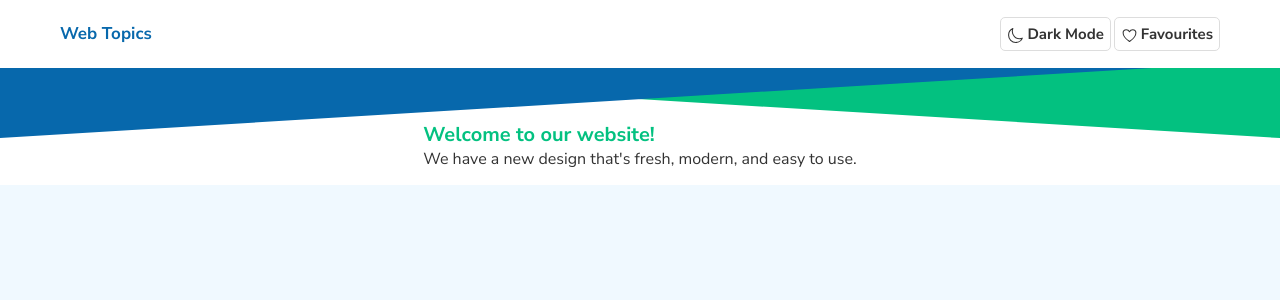
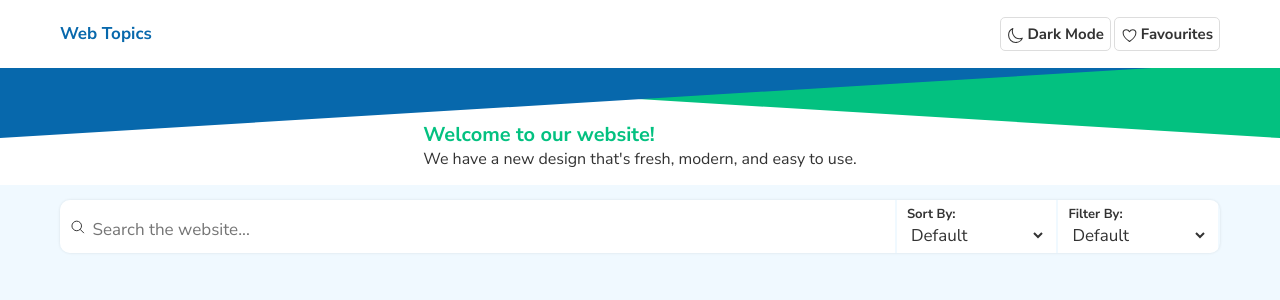
Before and after one commit to seba-salahat5/Topics-Website-React, a React (Create React App) app: page / in a window 1280 px wide. Both pictures are taken after a click on the button "Dark Mode". Shown: the top 300 px of the page. Built offline with nearby package versions, Linux system fonts and the light colour scheme.

Commit message:
Main Line

```diff
--- /dev/null
+++ b/src/components/SearchFieldComonent.js
@@ -0,0 +1,43 @@
+import * as React from 'react';
+import styled from 'styled-components';
+import { IonIcon } from '@ionic/react';
+import { searchOutline } from 'ionicons/icons';
+
+
+const SearchBar = styled.span`
+width: 90%;
+display: flex;
+justify-content: space-around;
+align-items: baseline;
+padding: 5px 10px 5px 10px;
+margin-right: 2px;
+color: #333333;
+background-color: #FFFFFF;
+
+@media screen and (max-width: 547px) {
+    width: 100%;
+}
+`;
+
+const StyledIcon = styled(IonIcon)`
+vertical-align: middle;
+padding-top: 14px;
+padding-right: 5px;
+`;
+
+const StyledInput = styled.input`
+width: 100%;
+height: 100%;
+border: 0px;
+font-size: 17px;
+outline: none;
+`;
+
+export default function SearchFieldComonent() {
+    return (
+        <SearchBar>
+            <StyledIcon icon={searchOutline}/>
+            <StyledInput type="text" id="SearchInput" placeholder="Search the website..."/>
+        </SearchBar>
+    );
+}
--- /dev/null
+++ b/src/components/SelectComponent.js
@@ -0,0 +1,38 @@
+import * as React from 'react';
+import styled from 'styled-components';
+
+
+const Dropdown = styled.div`
+padding: 5px 10px 5px 10px;
+margin-right: 2px;
+color: #333333;
+background-color: #FFFFFF;
+width: 100%;
+border: 0px;
+font-size: 13px;
+font-weight: bolder;
+`;
+
+const Select = styled.select`
+color: #333333;
+background-color: #FFFFFF;
+width: 100%;
+border: 0px;
+font-size: 17px;
+`;
+
+export default function SelectComponent({ type, options }) {
+    const id = `${type}Options`;
+    return (
+        <Dropdown>
+            <label htmlFor={id}>{type} By:</label>
+            <Select id={id}>
+                {options.map((option) => (
+                    <option key={options.indexOf(option)}  value={option}>
+                        {option}
+                    </option>
+                ))}
+            </Select>
+        </Dropdown>
+    );
+}
--- a/src/pages/HomeContainer.js
+++ b/src/pages/HomeContainer.js
@@ -1,12 +1,55 @@
 import * as React from 'react';
+import styled from 'styled-components';
 import HeaderComponent from '../components/HeaderComponent.js';
 import HeadingComponent from '../components/HeadingComponent.js';
+import SearchFieldComonent from '../components/SearchFieldComonent.js';
+import SelectComponent from '../components/SelectComponent.js';
 
+const StyledMain = styled.main`
+margin-top: 15px;
+margin-bottom: 15px;
+padding-left: 60px;
+padding-right: 60px;
+`;
+
+const MainLine = styled.div`
+width: 100%;
+border-radius: 10px;
+display: flex;
+overflow: hidden;
+box-shadow: 0 0 3px rgba(0, 0, 0, 0.1);
+margin-bottom: 15px;
+
+@media screen and (max-width: 547px) {
+    display: block;
+}
+`;
+
+const SelectContainer = styled.div`
+display: flex;
+width: 35%;
+
+@media screen and (max-width: 547px) {
+    width: 100%;
+    margin-top: 2px;
+}
+`;
 export default function HomeContainer() {
+    const sortOptions = ['Default', 'Topic Title', 'Author Name'];
+    const FilterOptions = ['Default','Web Development Languages', 'Frontend Frameworks and Libraries', 'Backend Frameworks and Libraries', 'Databases and APIs', 'Web Development Concepts and Technologies'];
     return (
         <React.Fragment>
             <HeaderComponent/>
             <HeadingComponent/>
+            <StyledMain>
+                <MainLine>
+                    <SearchFieldComonent/>
+                    <SelectContainer>
+                        <SelectComponent type={'Sort'} options={sortOptions}/>
+                        <SelectComponent type={'Filter'} options={FilterOptions}/>
+                    </SelectContainer>
+                </MainLine>
+            </StyledMain>
         </React.Fragment>
     );
 }
```
